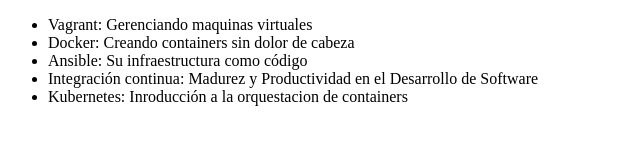
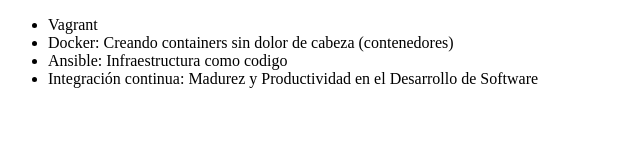
Before and after one commit to mateovalg/alura-git, a plain HTML site: page mateo/index.html in a window 1280 px wide. Shown: the whole page, without its empty margins (0-640 px from the left). Drawn offline with Linux system fonts and the light colour scheme.

Commit message:
Cambiando el codigo

```diff
--- a/mateo/index.html
+++ b/mateo/index.html
@@ -6,11 +6,10 @@
 </head>
 <body>
      <ul>
-         <li> Vagrant: Gerenciando maquinas virtuales </li>
-         <li> Docker: Creando containers sin dolor de cabeza  </li>
-         <li> Ansible: Su infraestructura como código</li>
+         <li> Vagrant </li>
+         <li> Docker: Creando containers sin dolor de cabeza (contenedores)</li>
+         <li> Ansible: Infraestructura como codigo </li>
          <li> Integración continua: Madurez y Productividad en el Desarrollo de Software </li>
-         <li>Kubernetes: Inroducción a la orquestacion de containers</li>
      </ul>
 </body>
 </html>
```
